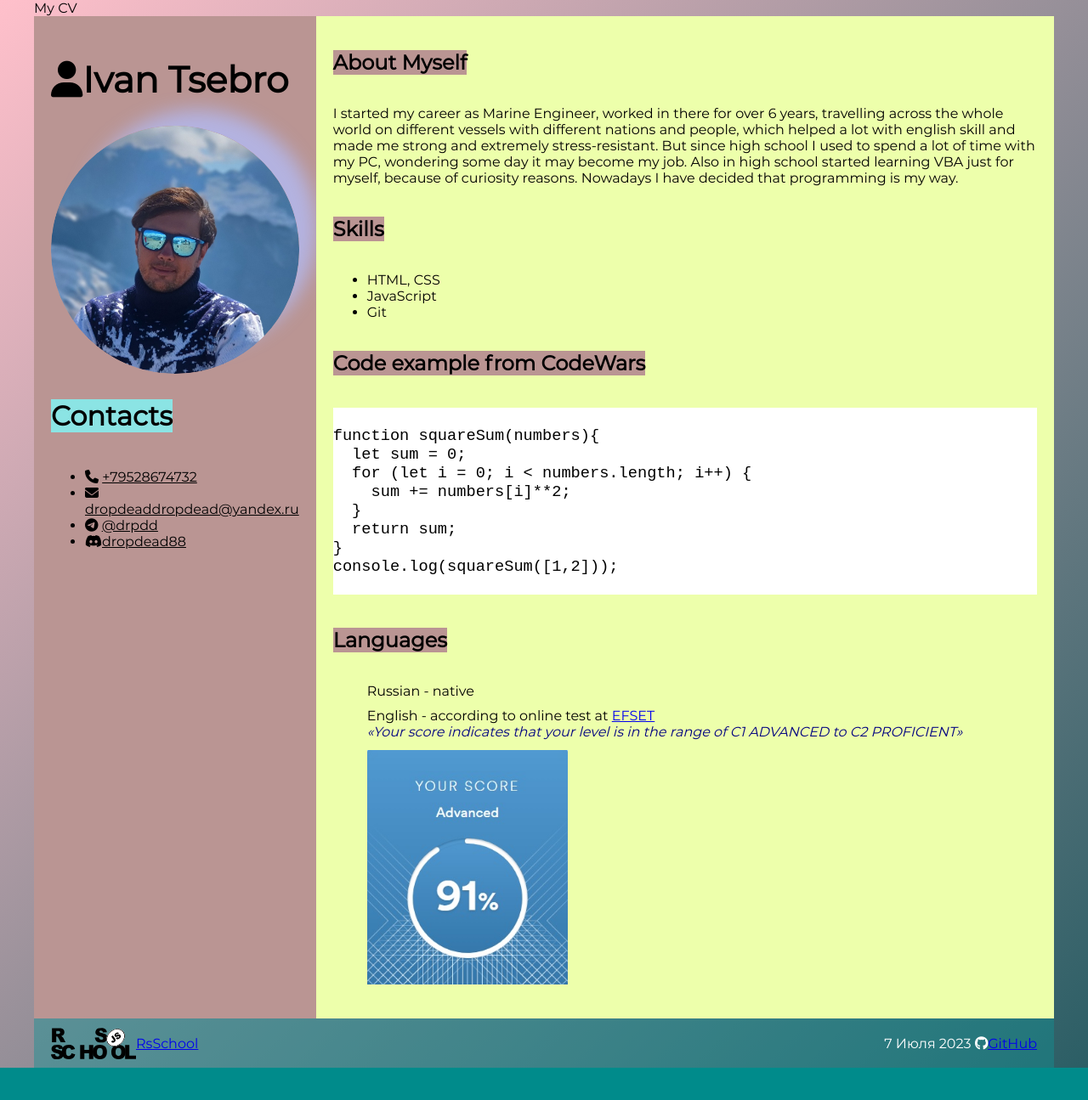
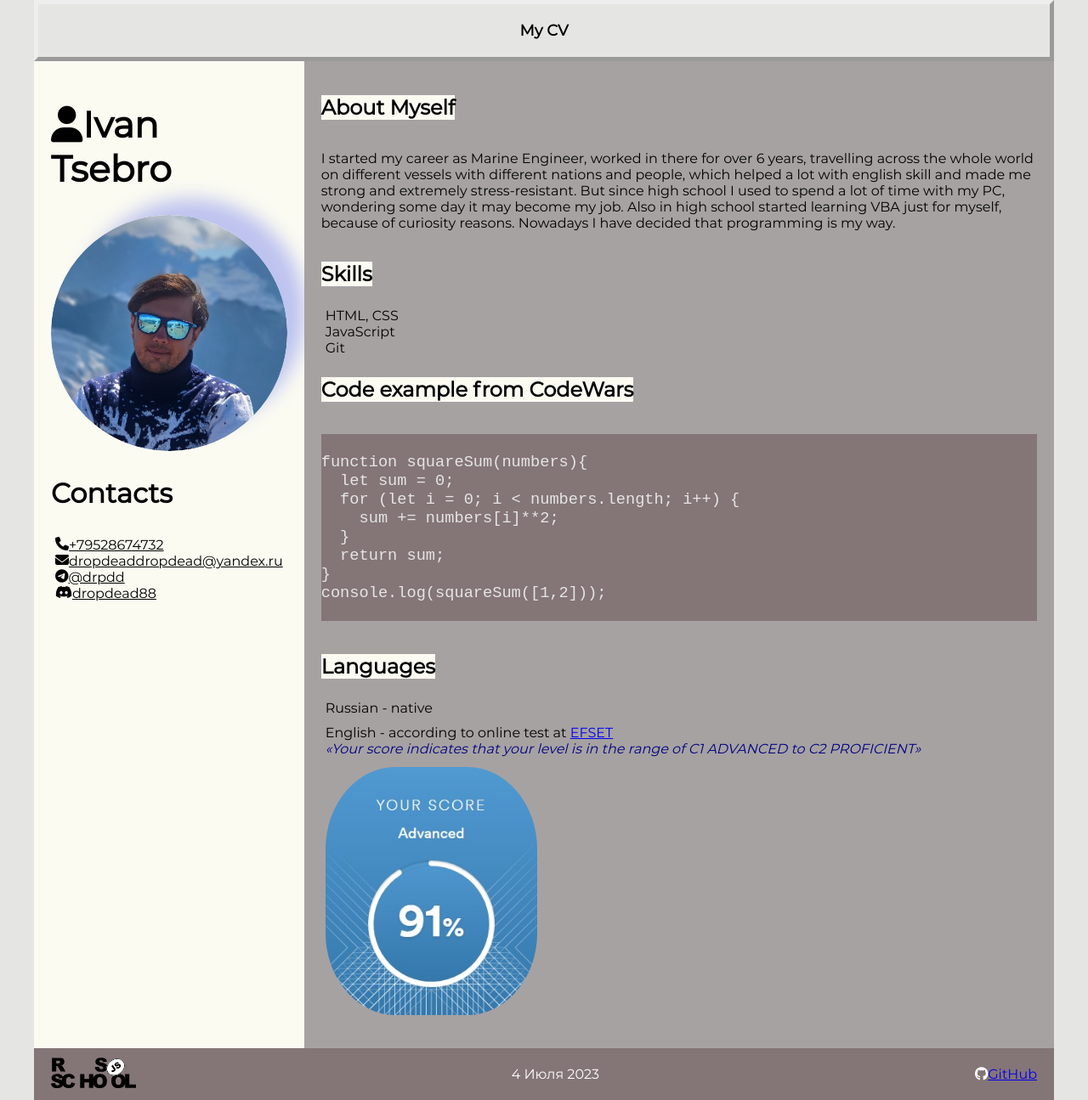
Before and after one commit to dropthedead/rsschool-cv, a plain HTML site: page index.html in a window 1280 px wide. Shown: the whole page at 85% size. Before the commit the page ends 1257 px from the top, so only its background shows below. Drawn offline with Linux system fonts and the light colour scheme.

Commit message:
fix: index, style, readme changed

```diff
--- a/index.html
+++ b/index.html
@@ -1,5 +1,5 @@
 <!DOCTYPE html>
-<html>
+<html lang="en">
   <head>
     <link rel="stylesheet" href="./style.css" />
     <meta charset="utf-8" />
@@ -8,20 +8,22 @@
 
   <body>
     <div class="container">
-      <header>My CV</header>
+      <header class="header__cv">My CV</header>
       <main>
         <div class="first">
           <h1><i class="fa-solid fa-user fa-beat"></i>Ivan Tsebro</h1>
-          <div><img class="image" src="./assets/photo1.png" /></div>
+          <div>
+            <img class="image" src="./assets/photo1.png" alt="moi ebalnik" />
+          </div>
           <h2 class="contacts">Contacts</h2>
           <ul>
-            <li>
+            <li class="contacts__spisok">
               <i class="fa-solid fa-phone fa-beat"></i>
               <a class="link" href="tel:+79528674732" target="_blank"
                 >+79528674732</a
               >
             </li>
-            <li>
+            <li class="contacts__spisok">
               <i class="fa-solid fa-envelope fa-beat"></i>
               <a
                 class="link"
@@ -30,13 +32,13 @@
                 >dropdeaddropdead@yandex.ru
               </a>
             </li>
-            <li>
+            <li class="contacts__spisok">
               <i class="fa-brands fa-telegram fa-beat"></i>
-              <a class="link" href="https:/t.me/drpdd" target="_blank"
+              <a class="link" href="https://t.me/drpdd" target="_blank"
                 >@drpdd</a
               >
             </li>
-            <li>
+            <li class="contacts__spisok">
               <i class="fa-brands fa-discord fa-beat"></i
               ><a
                 class="link"
@@ -71,7 +73,7 @@
           <code>
 function squareSum(numbers){
   let sum = 0;
-  for (let i = 0; i < numbers.length; i++) {
+  for (let i = 0; i &lt; numbers.length; i++) {
     sum += numbers[i]**2;
   }
   return sum;
@@ -91,18 +93,27 @@ console.log(squareSum([1,2]));</code
                 ADVANCED to C2 PROFICIENT»
               </span>
 
-              <img class="image2" src="./assets/eng.jpg" />
+              <img
+                class="image2"
+                src="./assets/eng.jpg"
+                alt="english test score"
+                target="_blank"
+              />
             </li>
           </ul>
         </div>
       </main>
       <footer class="footer">
         <div class="flex-footer">
-          <img class="image3" src="./assets/rs_school_js.svg" />
-          <a href="https://rs.school.ru/js/">RsSchool</a>
+          <a href="https://rs.school.ru/js/"
+            ><img
+              class="image3"
+              src="./assets/rs_school_js.svg"
+              alt="school logo"
+          /></a>
         </div>
+        <div><time datetime="2023-07-04"> 4 Июля 2023</time></div>
         <div>
-          <time datetime="2023-07-03"> 7 Июля 2023</time>
           <i class="fa-brands fa-github fa-beat"></i
           ><a href="https://github.com/dropthedead">GitHub</a>
         </div>
--- a/style.css
+++ b/style.css
@@ -3,7 +3,7 @@
   src: url("./assets/Montserrat/Montserrat-Regular.ttf");
 }
 :root {
-  --main-bg-color: #ba9593;
+  --main-bg-color: #fbfbf2;
 }
 html {
   min-height: 100%;
@@ -16,14 +16,22 @@ body {
   margin: 0;
   padding: 0;
   min-height: 100%;
-  background: linear-gradient(to top left, rgb(43, 94, 101), pink);
+  background-color: #e5e6e4;
   font-family: "Montserrat";
-  background-color: darkcyan;
 }
 main {
   min-height: 100%;
   display: flex;
   flex-direction: row;
+}
+.header__cv {
+  font-weight: 700;
+  font-size: 18px;
+  font-family: "Montserrat";
+  text-align: center;
+  padding: 20px;
+  border-width: 5px 5px 5px 5px;
+  border-style: outset;
 }
 .link {
   color: black;
@@ -38,9 +46,18 @@ h2 {
   background-color: var(--main-bg-color);
   font-size: 24;
 }
+ul {
+  list-style: none;
+  margin: 0;
+  padding: 5px;
+}
+.contacts__spisok {
+  display: flex;
+  flex-wrap: nowrap;
+}
 .contacts {
   display: inline-block;
-  background-color: rgb(139, 228, 228);
+  background-color: #fbfbf2;
   font-size: 24pt;
 }
 .image {
@@ -58,12 +75,12 @@ h2 {
 .second {
   flex-grow: 1;
   padding: 20px;
-  background-color: #edffab;
+  background-color: #a6a2a2;
   flex-basis: 70%;
 }
 pre {
-  color: black;
-  background-color: white;
+  color: #e5e6e4;
+  background-color: #847577;
   font-size: 14pt;
   text-align: left;
 }
@@ -76,6 +93,7 @@ pre {
   margin-top: 12px;
   height: 20%;
   width: 30%;
+  border-radius: 33%;
 }
 .spisok li {
   margin-bottom: 10px;
@@ -85,7 +103,7 @@ pre {
 }
 footer {
   padding: 10px 20px;
-  background: #11909471;
+  background: #847577;
   color: white;
 }
 .image3 {
```
Also changed, not shown: README.md.
